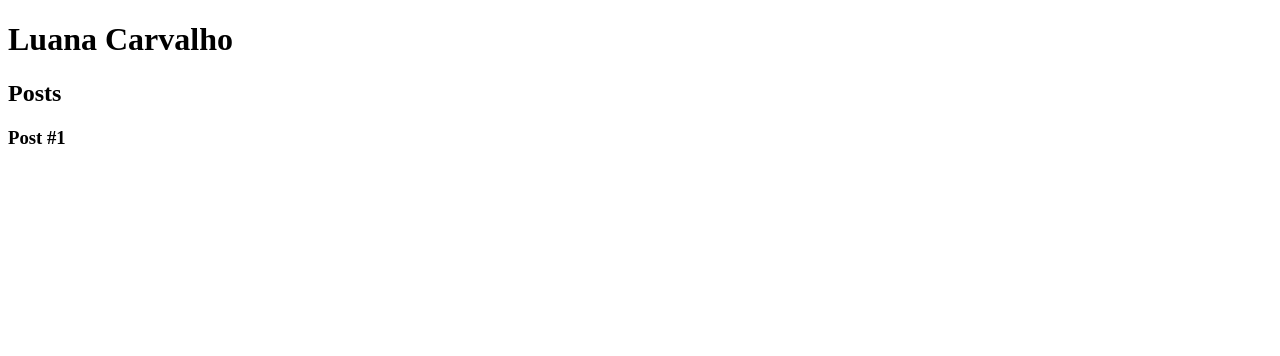
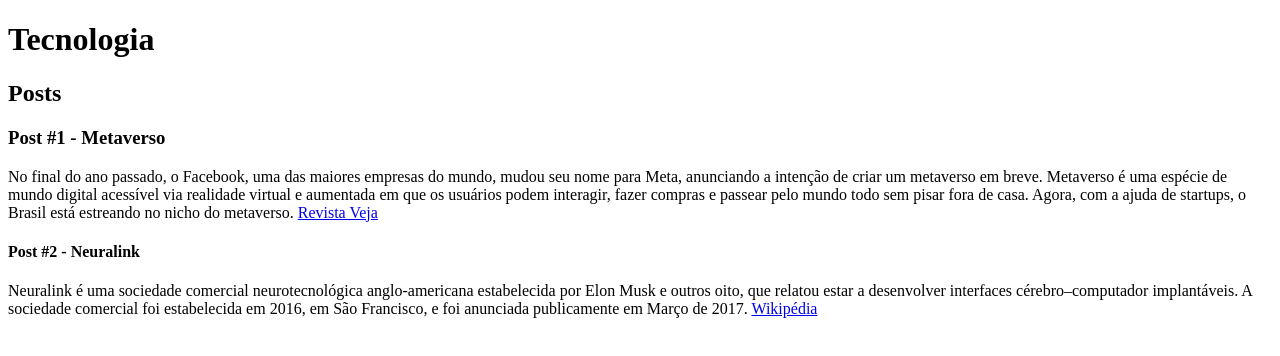
Before and after one commit to LuaCarvalho/-websites-HTML5-CSS3, a plain HTML site: page index.html in a window 1280 px wide. Drawn offline with Linux system fonts and the light colour scheme.

Commit message:
Tags para textos e links HTML

```diff
--- a/index.html
+++ b/index.html
@@ -8,7 +8,7 @@
 
     </body>
     <header>
-        <h1> Luana Carvalho</h1>
+        <h1> Tecnologia </h1>
     </header>
     <section>
         <header>
@@ -16,8 +16,28 @@
         </header>
         <article>
             <header>
-                <h3>Post #1</h3>
+                <h3>Post #1 - Metaverso</h3>
             </header>
+            <p>
+                No final do ano passado, o Facebook, uma das maiores empresas do mundo,
+                mudou seu nome para Meta, anunciando a intenção de criar um metaverso
+                em breve. Metaverso é uma espécie de mundo digital acessível via realidade
+                virtual e aumentada em que os usuários podem interagir, fazer compras e
+                passear pelo mundo todo sem pisar fora de casa. Agora, com a ajuda de
+                startups, o Brasil está estreando no nicho do metaverso.
+                <a href="https://veja.abril.com.br/tecnologia/o-metaverso-chega-ao-brasil/">Revista Veja</a>
+            </p>
+            <header>
+                <h4>Post #2 - Neuralink </h4>
+            </header>
+            <P>
+                Neuralink é uma sociedade comercial neurotecnológica anglo-americana
+                 estabelecida por Elon Musk e outros oito, que relatou estar a
+                 desenvolver interfaces cérebro–computador implantáveis. A sociedade
+                 comercial foi estabelecida em 2016, em São Francisco, e foi anunciada
+                  publicamente em Março de 2017.
+                  <a href="https://pt.wikipedia.org/wiki/Neuralink"> Wikipédia </a>
+            </P>
         </article>
     </section>
     <footer> </footer>
```
